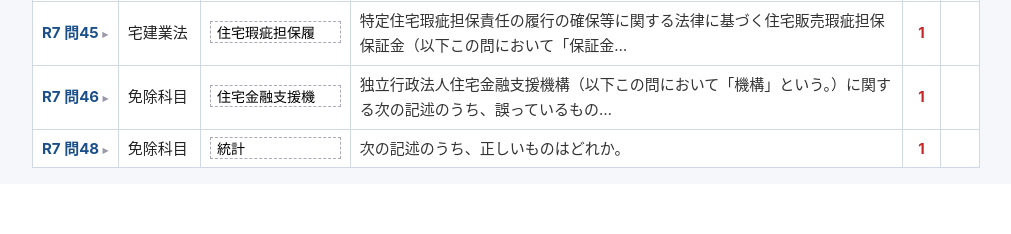
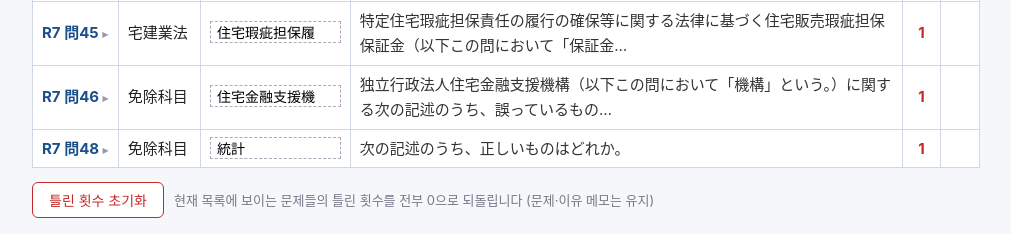
Before and after one commit to 85mighty/takken-note, a Flask app: page /?min_wrong=1 in a window 1280 px wide. Shown: the part 3430-3664 px from the top of the page, without its empty margins (134-1145 px from the left). Before the commit the page ends 3598 px from the top, so only its background shows below. Run offline with Flask 3, Linux system fonts and the light colour scheme.

Commit message:
틀린 횟수 초기화 버튼
- 목록 하단에 초기화 버튼: 현재 필터에 보이는 문제들의 wrong_dates를 비움
- 실행 전 확인 대화상자, 문제·細目·이유 메모는 유지

Co-Authored-By: Claude Fable 5 <noreply@anthropic.com>
Claude-Session: https://claude.ai/code/session_01Qfduj8hgJDTJfuSADXghQs

```diff
--- a/app.py
+++ b/app.py
@@ -116,8 +116,9 @@ def index():
                              error_tag=f["error_tag"])
     qs.sort(key=lambda q: (q["year"], q["number"]))
     no_subtopic = sum(1 for q in qs if not q.get("subtopic"))
+    keys_json = json.dumps([{"year": q["year"], "number": q["number"]} for q in qs])
     return render_template("index.html", questions=qs, f=f,
-                           no_subtopic=no_subtopic,
+                           no_subtopic=no_subtopic, keys_json=keys_json,
                            wrong_count=db.wrong_count, qs_query=filters_qs(f))
 
 
@@ -146,6 +147,15 @@ def api_answer():
     correct = bool(j["correct"])
     db.record_answer(j["year"], int(j["number"]), correct)
     return jsonify(ok=True)
+
+
+@app.route("/api/reset_wrong", methods=["POST"])
+def api_reset_wrong():
+    """지정한 문제들의 틀린 횟수(wrong_dates) 초기화."""
+    j = request.get_json(force=True)
+    keys = [(i["year"], int(i["number"])) for i in j.get("items", [])]
+    n = db.reset_wrong(keys)
+    return jsonify(ok=True, reset=n)
 
 
 @app.route("/api/import_year", methods=["POST"])
--- a/db.py
+++ b/db.py
@@ -172,6 +172,21 @@ def add_year(records, overwrite=False):
     return year, len(records)
 
 
+def reset_wrong(keys):
+    """[(year, number)] 목록의 wrong_dates를 비움 (틀린 횟수 초기화). 반환: 초기화된 문제 수."""
+    with _lock:
+        db = load()
+        n = 0
+        for year, number in keys:
+            q = find(db, year, int(number))
+            if q is not None and q["wrong_dates"]:
+                q["wrong_dates"] = []
+                n += 1
+        if n:
+            save(db)
+        return n
+
+
 def upsert_questions(records):
     """개별 문제 단위 추가/갱신 (부분 연도 지원 — 스캔본에서 옮긴 오답 문제 등).
 
--- a/static/style.css
+++ b/static/style.css
@@ -126,6 +126,10 @@ h2 { font-size: 18px; border-left: 5px solid var(--blue); padding-left: 8px; mar
 .panel input[type=text], .panel input[type=date], .panel select { padding: 5px 8px; font-size: 15px; }
 .panel input.wide { width: 320px; max-width: 100%; }
 
+.reset-row { margin-top: 14px; display: flex; align-items: center; gap: 10px; flex-wrap: wrap; }
+.btn.outline-red { background: #fff; color: var(--red); border: 1.5px solid var(--red); }
+.btn.outline-red:hover { background: #ffebee; }
+
 /* 바로가기 칩 */
 .shortcuts { margin-bottom: 10px; display: flex; flex-wrap: wrap; gap: 6px; align-items: center; }
 .chip {
--- a/templates/index.html
+++ b/templates/index.html
@@ -91,7 +91,23 @@
 </table>
 </div>
 
+<div class="reset-row">
+  <button type="button" class="btn outline-red" id="reset-wrong">틀린 횟수 초기화</button>
+  <span class="mut">현재 목록에 보이는 문제들의 틀린 횟수를 전부 0으로 되돌립니다 (문제·이유 메모는 유지)</span>
+</div>
+
 <script>
+const KEYS = {{ keys_json|safe }};
+document.getElementById("reset-wrong").addEventListener("click", async () => {
+  if (!KEYS.length) { alert("대상 문제가 없습니다"); return; }
+  if (!confirm(`현재 목록의 ${KEYS.length}문제 틀린 횟수를 전부 0으로 초기화합니다.\n되돌릴 수 없습니다. 진행할까요?`)) return;
+  const r = await fetch("/api/reset_wrong", {
+    method: "POST", headers: {"Content-Type": "application/json"},
+    body: JSON.stringify({items: KEYS})
+  });
+  if (r.ok) location.reload();
+});
+
 const tbl = document.querySelector("table.list");
 const btnAns = document.getElementById("toggle-ans");
 function setHideAns(h) {
```
